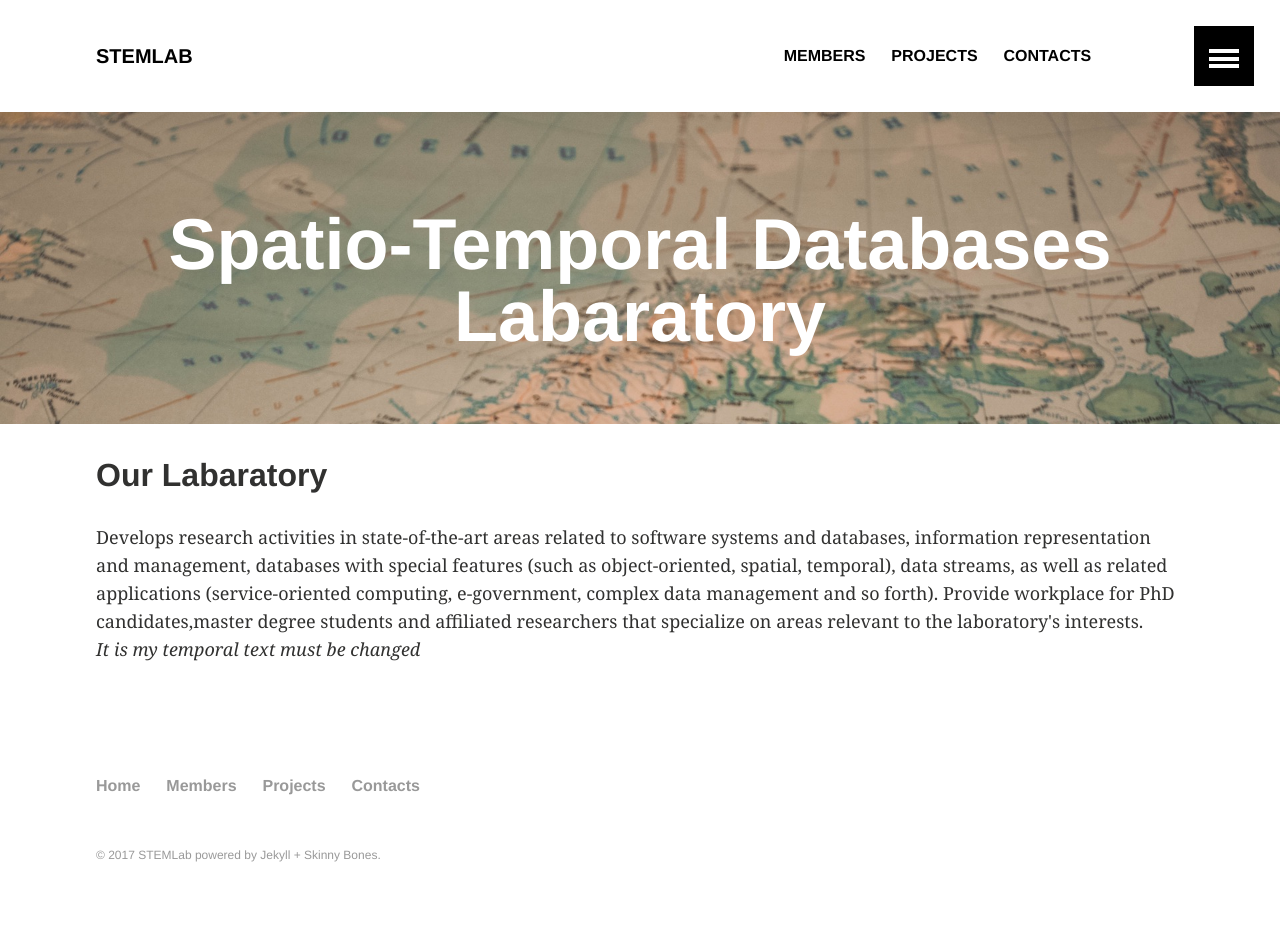
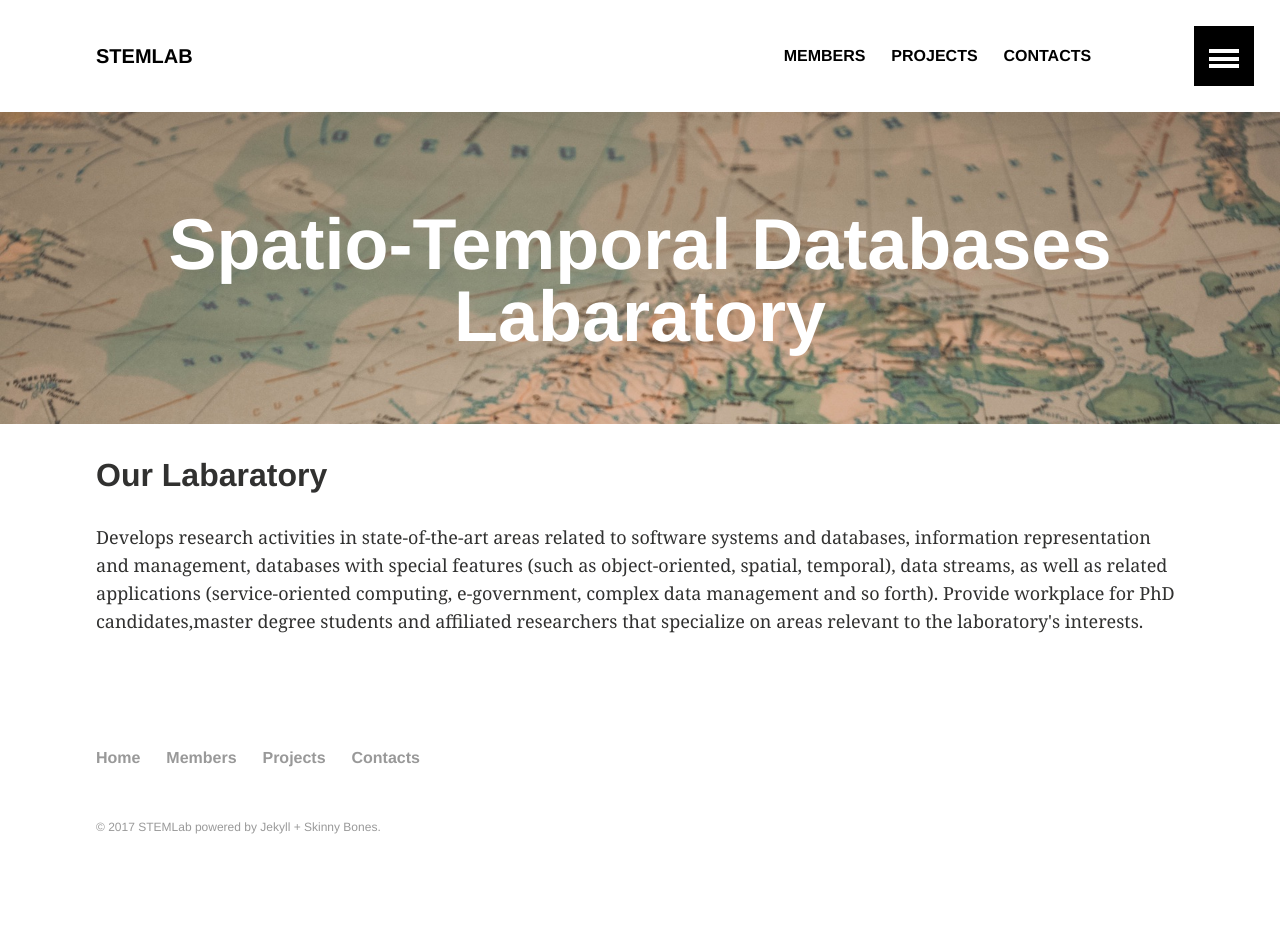
Before and after one commit to STEMLab/STEMLab.github.io, a Jekyll site: the page built from index.md, in a window 1280 px wide. Built offline with Jekyll 4.4.1, drawn with Linux system fonts in a browser that asks for light colours; after the commit the page ends 912 px from its top, so only the background shows below that.

Commit message:
remove text on main page

```diff
--- a/_includes/post-grid-project.html
+++ b/_includes/post-grid-project.html
@@ -1,6 +1,6 @@
 <article class="tile" itemscope itemtype="http://schema.org/Article">
   <a href="{{ site.url }}{{ post.url }}" title="{{ post.title }}" class="post-teaser"></a>
   {% if post.date %}<p class="entry-date date published"></p>{% endif %}
-  <h2 class="post-title" itemprop="name"><a href="{{ site.url }}{{ post.url }}">{{ post.title }}</a></h2>
+  <h2 class="post-title" itemprop="name">{{ post.title }}</h2>
   <p class="post-excerpt" itemprop="description">{{ post.excerpt | strip_html | truncate: 160 }}</p>
 </article>
--- a/index.md
+++ b/index.md
@@ -14,7 +14,6 @@ image:
   (such as object-oriented, spatial, temporal),
   data streams, as well as related applications (service-oriented computing,
   e-government, complex data management and so forth). Provide workplace for PhD candidates,master degree students and affiliated researchers that specialize on areas relevant to the laboratory's interests.<br/>
- <i>It is my temporal text must be changed</i>
   </p>
 </div><!-- /.tile -->
 </div><!-- /.tiles -->
```
